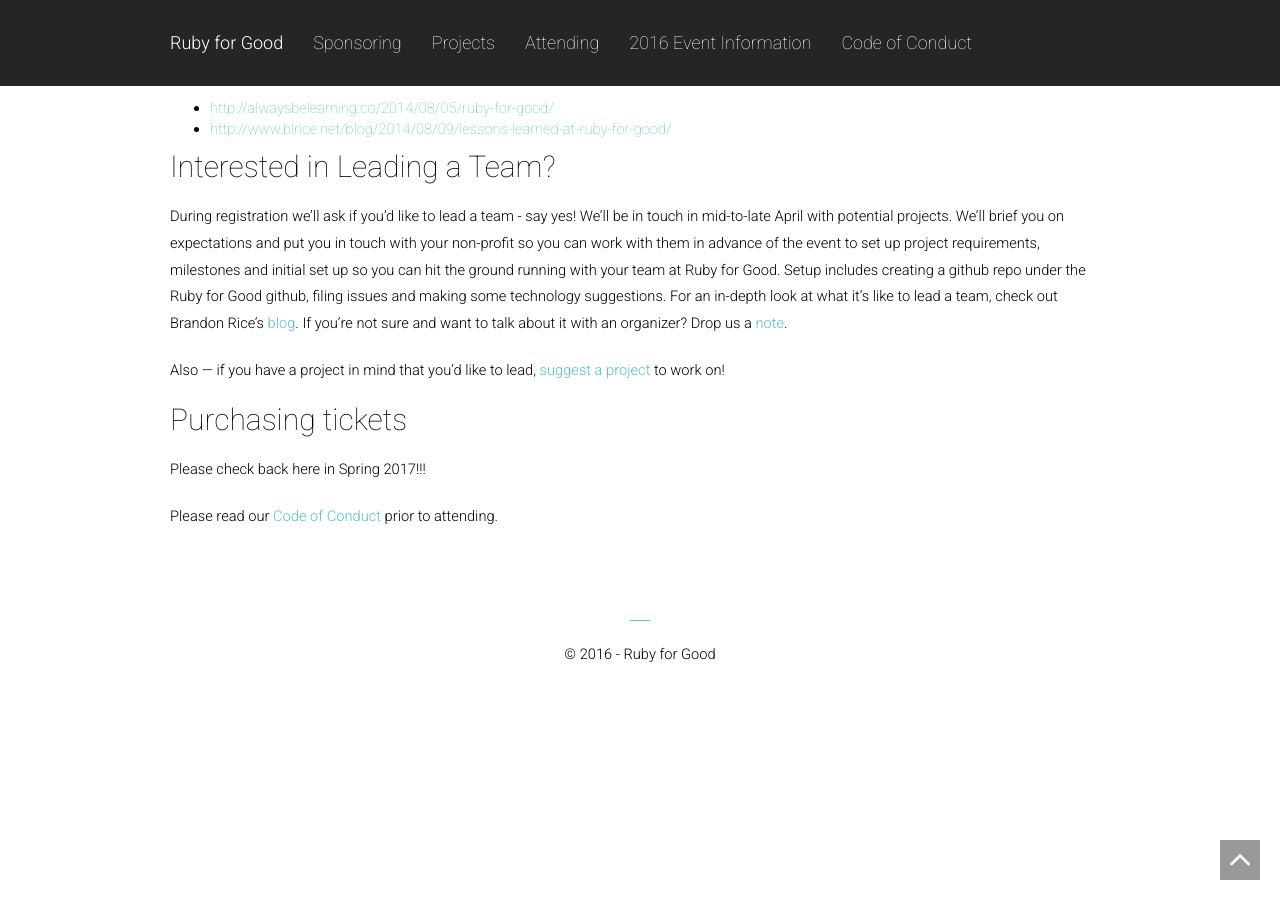
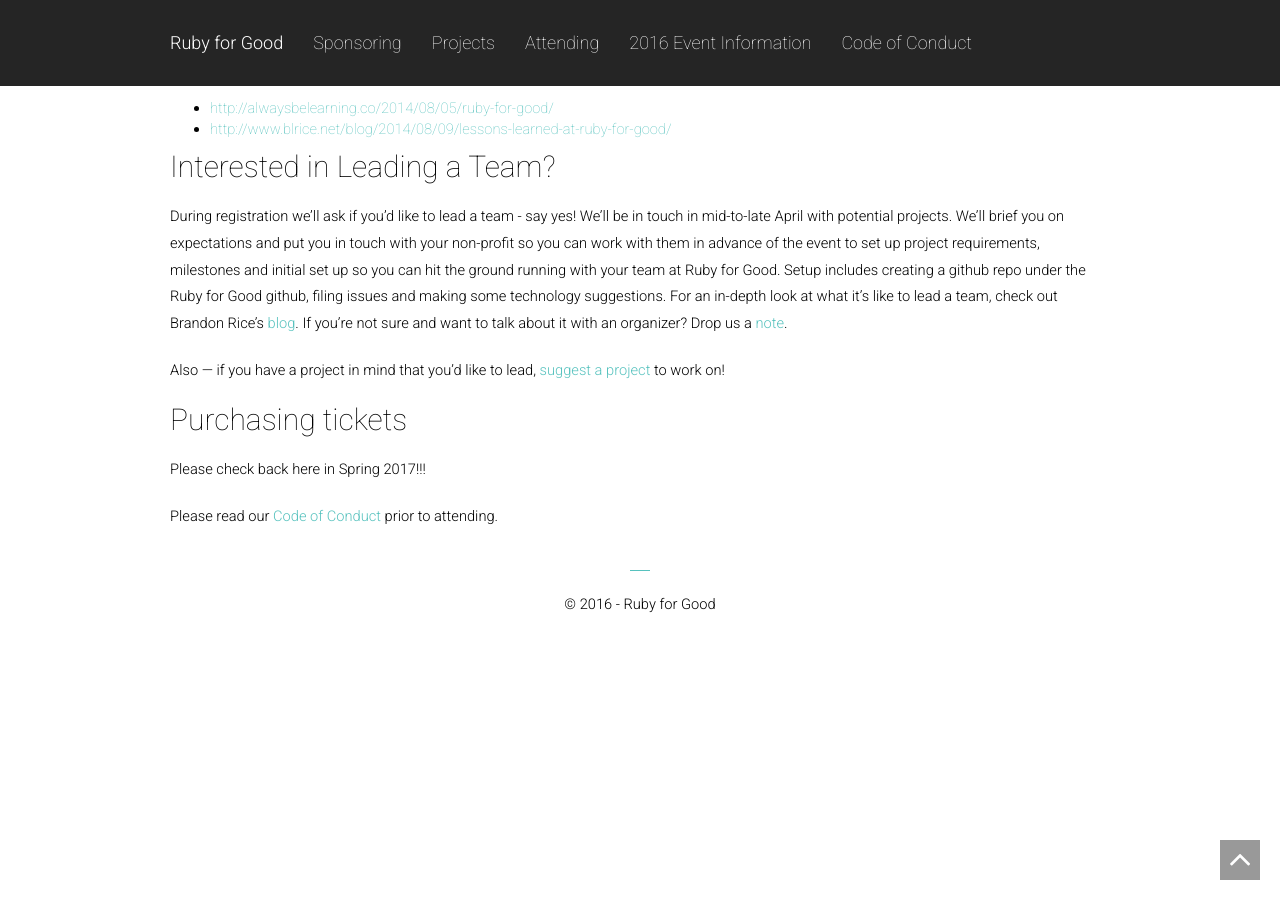
Before and after one commit to rubyforgood/rubyforgood.org--old, a Jekyll site: the page built from attend.md, in a window 1280 px wide and 900 px high, scrolled down 776 px. Built offline with Jekyll 4.4.1, drawn with Linux system fonts in a browser that asks for light colours.

Commit message:
Remove excess space at footer of all pages.
The footer was declared as a section, which has a min-height of 350px. This causes a bunch of weird space at the bottom of most pages.

```diff
--- a/_layouts/page.html
+++ b/_layouts/page.html
@@ -13,7 +13,7 @@
 </section>
 
 
-<section class="dark section">
+<section class="dark center">
   <hr>
   <div class="container">
       <p>&copy; {{ site.time | date: '%Y' }} - Ruby for Good</p>
```
